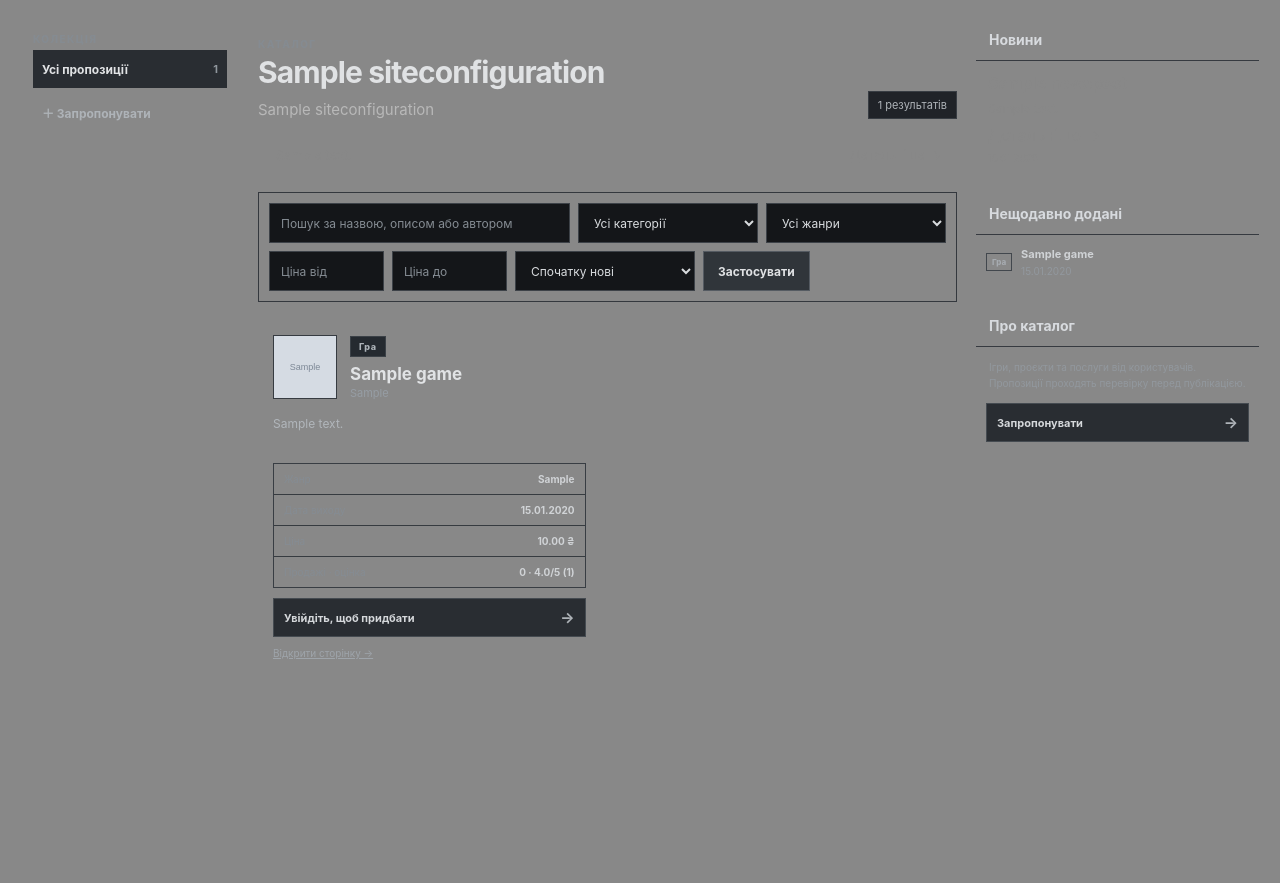
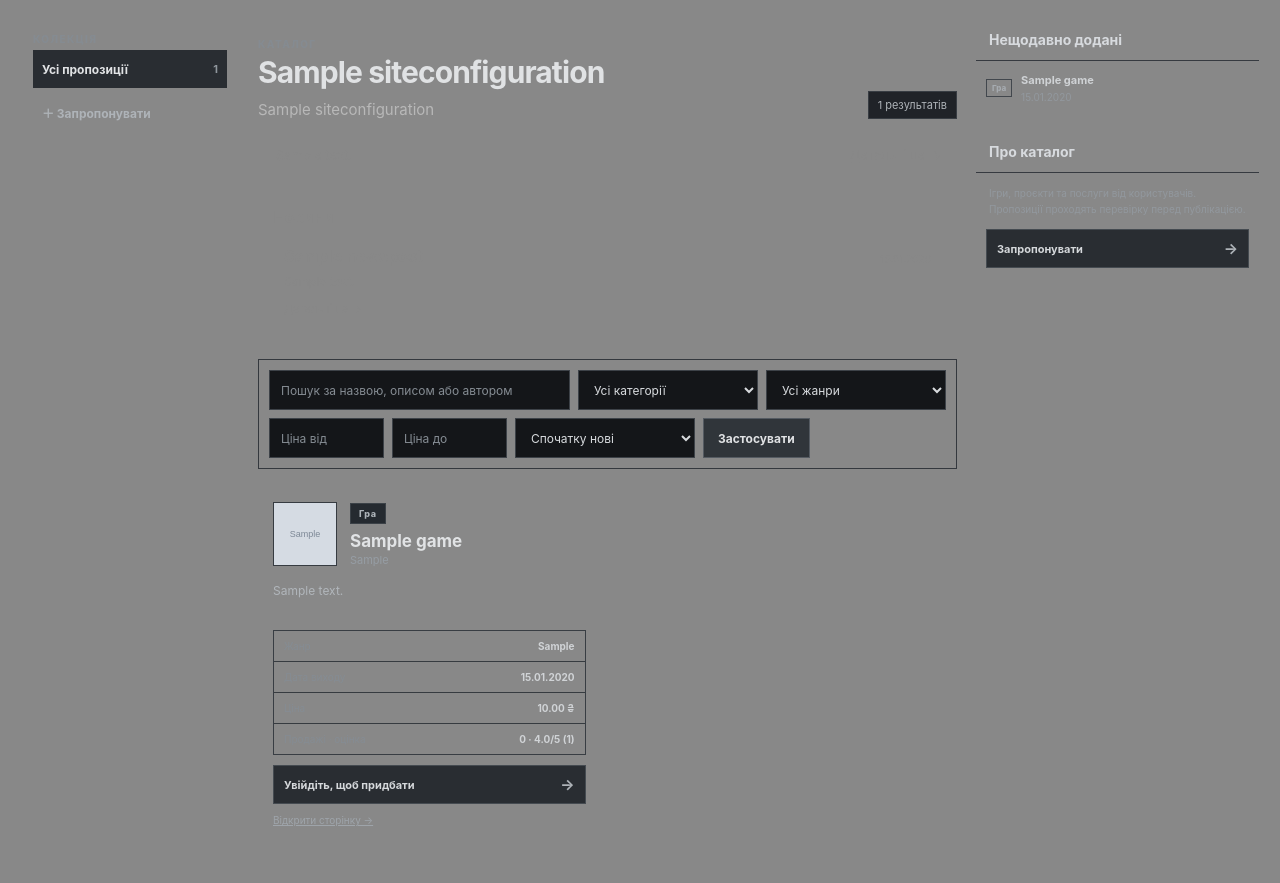
Before and after one commit to Nazar12345184/shop, a Django app: page / in a window 1280 px wide. Shown: the part 58-941 px from the top of the page. Before the commit the page ends 717 px from the top, so only its background shows below. Run offline with Django 5.2, Linux system fonts and the light colour scheme; tables that the repository leaves empty hold one stand-in row (values such as "Sample post"); grey boxes marked "Sample" are stand-in pictures.

Commit message:
кцкц

```diff
--- a/jopa/static/css/jopa.css
+++ b/jopa/static/css/jopa.css
@@ -339,3 +339,5 @@ body { --bg:var(--site-bg,#111315); --surface:var(--site-panel,#1b1e22); --text:
 .reset-discounts-form{display:flex;align-items:center;justify-content:space-between;gap:16px;margin:0 0 20px;padding:14px 16px;border:1px solid var(--site-border);background:var(--site-panel);color:var(--site-muted)}.reset-discounts-form p{margin:0}.reset-button{margin:8px 10px 0 0;border-color:var(--site-border)}.reset-discounts-form .reset-button{margin:0}@media(max-width:640px){.reset-discounts-form{align-items:flex-start;flex-direction:column}}
 
 .manage-dashboard{display:grid;grid-template-columns:repeat(4,minmax(0,1fr));gap:10px;margin:0 0 12px}.manage-dashboard article{display:flex;flex-direction:column;gap:8px;padding:14px;border:1px solid var(--site-border,#34383e);background:var(--site-card,#1c1f23)}.manage-dashboard article span{color:var(--site-muted,#92989e);font-size:11px}.manage-dashboard article strong{color:var(--site-text,#e0e2e4);font-size:20px}.admin-tip{margin:0 0 18px;padding:11px 13px;border-left:3px solid var(--site-accent,#aeb4ba);background:var(--site-panel,#1b1e22);color:var(--site-muted,#92989e);font-size:12px}@media(max-width:760px){.manage-dashboard{grid-template-columns:repeat(2,minmax(0,1fr))}}
+
+.dashboard-news{margin:0 0 16px;padding:14px;border:1px solid var(--site-border,#34383e);background:var(--site-panel,#1b1e22)}.dashboard-news h2{margin:0 0 8px;color:var(--site-text,#e0e2e4);font-size:16px}.dashboard-news-list{display:grid;grid-template-columns:repeat(auto-fit,minmax(220px,1fr));gap:8px}.dashboard-news .news-item{padding:10px;border:1px solid var(--site-border,#34383e);background:var(--site-card,#1c1f23)}.dashboard-news .news-item>div{display:flex;justify-content:space-between;gap:8px}.dashboard-news .news-item small{color:var(--site-muted,#92989e);font-size:10px;white-space:nowrap}.dashboard-news .news-item p{margin:7px 0;color:var(--site-muted,#92989e);font-size:12px;line-height:1.45}.dashboard-news .news-item a{font-size:11px}
--- a/jopa/templates/index.html
+++ b/jopa/templates/index.html
@@ -5,7 +5,7 @@
     <meta charset="utf-8">
     <meta name="viewport" content="width=device-width, initial-scale=1">
     <title>Каталог ігор</title>
-    <link rel="stylesheet" href="{% static 'css/jopa.css' %}?v=22">
+    <link rel="stylesheet" href="{% static 'css/jopa.css' %}?v=24">
 </head>
 <body style="--site-bg:{{ site_config.background_color }};--site-panel:{{ site_config.panel_color }};--site-card:{{ site_config.card_color }};--site-control:{{ site_config.control_color }};--site-header:{{ site_config.header_color }};--site-text:{{ site_config.text_color }};--site-muted:{{ site_config.muted_color }};--site-accent:{{ site_config.accent_color }};--site-border:{{ site_config.border_color }}">
 <header class="esports-topbar">
@@ -24,6 +24,7 @@
         {% if messages %}{% for message in messages %}<div class="notice notice-{{ message.tags }}">{{ message }}</div>{% endfor %}{% endif %}
         <div class="section-heading"><div><p class="side-kicker">КАТАЛОГ</p><h1>{{ site_config.home_title }}</h1>{% if site_config.home_subtitle %}<p class="subtitle">{{ site_config.home_subtitle }}</p>{% endif %}</div><span class="collection-count">{{ games|length }} результатів</span></div>
         {% if site_config.announcement_active and site_config.announcement_text %}<aside class="site-announcement"><span>{{ site_config.announcement_text }}</span>{% if site_config.announcement_link %}<a href="{{ site_config.announcement_link }}">Детальніше →</a>{% endif %}</aside>{% endif %}
+        <section class="dashboard-news" aria-label="Новини"><h2>Новини</h2><div class="dashboard-news-list">{% for news in latest_news %}<article class="news-item"><div><strong>{{ news.title }}</strong><small>{{ news.created_at|date:"d.m.Y" }}</small></div><p>{{ news.body|truncatechars:220 }}</p>{% if news.link %}<a href="{{ news.link }}" target="_blank" rel="noopener noreferrer">Детальніше →</a>{% endif %}</article>{% empty %}<p class="side-muted">Новин поки немає.</p>{% endfor %}</div></section>
         <form method="get" class="catalog-search" role="search">
             <label class="sr-only" for="catalog-query">Пошук</label><input id="catalog-query" type="search" name="q" value="{{ search_query }}" placeholder="Пошук за назвою, описом або автором">
             <select name="kind" aria-label="Категорія"><option value="">Усі категорії</option>{% for value, label in kind_choices %}<option value="{{ value }}"{% if selected_kind == value %} selected{% endif %}>{{ label }}</option>{% endfor %}</select>
@@ -46,7 +47,7 @@
             {% empty %}<div class="empty-state">За цими умовами нічого не знайдено. Спробуйте змінити фільтри.</div>{% endfor %}
         </section>
     </main>
-    <aside class="right-rail"><section class="side-panel"><h2 class="rail-title">Новини</h2>{% for news in latest_news %}<article class="news-item"><strong>{{ news.title }}</strong><p>{{ news.body|truncatechars:160 }}</p>{% if news.link %}<a href="{{ news.link }}" target="_blank" rel="noopener noreferrer">Детальніше →</a>{% endif %}<small>{{ news.created_at|date:"d.m.Y" }}</small></article>{% empty %}<p class="side-muted">Новин поки немає.</p>{% endfor %}</section><section class="side-panel"><h2 class="rail-title">Нещодавно додані</h2>{% for game in games|slice:":5" %}<a class="activity-item" href="{% url 'game_detail' game.pk %}"><span class="activity-label">{{ game.get_kind_display }}</span><span class="activity-copy"><strong>{{ game.name }}</strong><small>{{ game.release_date|date:"d.m.Y"|default:"Дата не вказана" }}</small></span></a>{% empty %}<p class="side-muted">Тут з’являться пропозиції.</p>{% endfor %}</section><section class="side-panel" id="about"><h2 class="rail-title">Про каталог</h2><p class="side-muted">Ігри, проєкти та послуги від користувачів. Пропозиції проходять перевірку перед публікацією.</p><a class="rail-action" href="{% url 'submit_game' %}">Запропонувати <span>→</span></a></section></aside>
+    <aside class="right-rail"><section class="side-panel"><h2 class="rail-title">Нещодавно додані</h2>{% for game in games|slice:":5" %}<a class="activity-item" href="{% url 'game_detail' game.pk %}"><span class="activity-label">{{ game.get_kind_display }}</span><span class="activity-copy"><strong>{{ game.name }}</strong><small>{{ game.release_date|date:"d.m.Y"|default:"Дата не вказана" }}</small></span></a>{% empty %}<p class="side-muted">Тут з’являться пропозиції.</p>{% endfor %}</section><section class="side-panel" id="about"><h2 class="rail-title">Про каталог</h2><p class="side-muted">Ігри, проєкти та послуги від користувачів. Пропозиції проходять перевірку перед публікацією.</p><a class="rail-action" href="{% url 'submit_game' %}">Запропонувати <span>→</span></a></section></aside>
 </div>
 </body>
 </html>
--- a/jopa/views.py
+++ b/jopa/views.py
@@ -103,6 +103,7 @@ def home(request):
         'max_price': max_price,
         'ordering': ordering,
         'favorite_ids': favorite_ids,
+        'latest_news': NewsPost.objects.filter(published=True).order_by('-created_at')[:5],
     })
 
 
```
